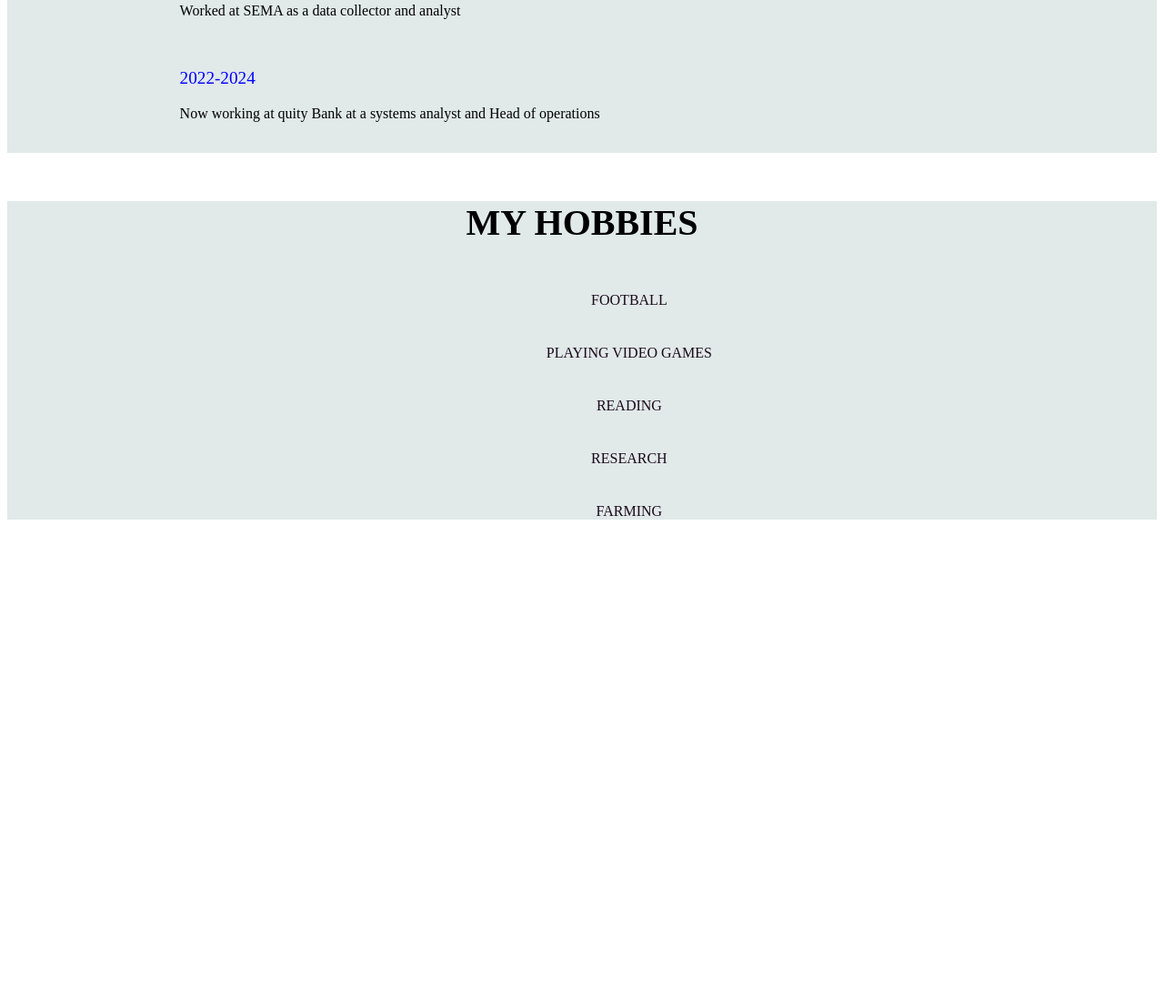
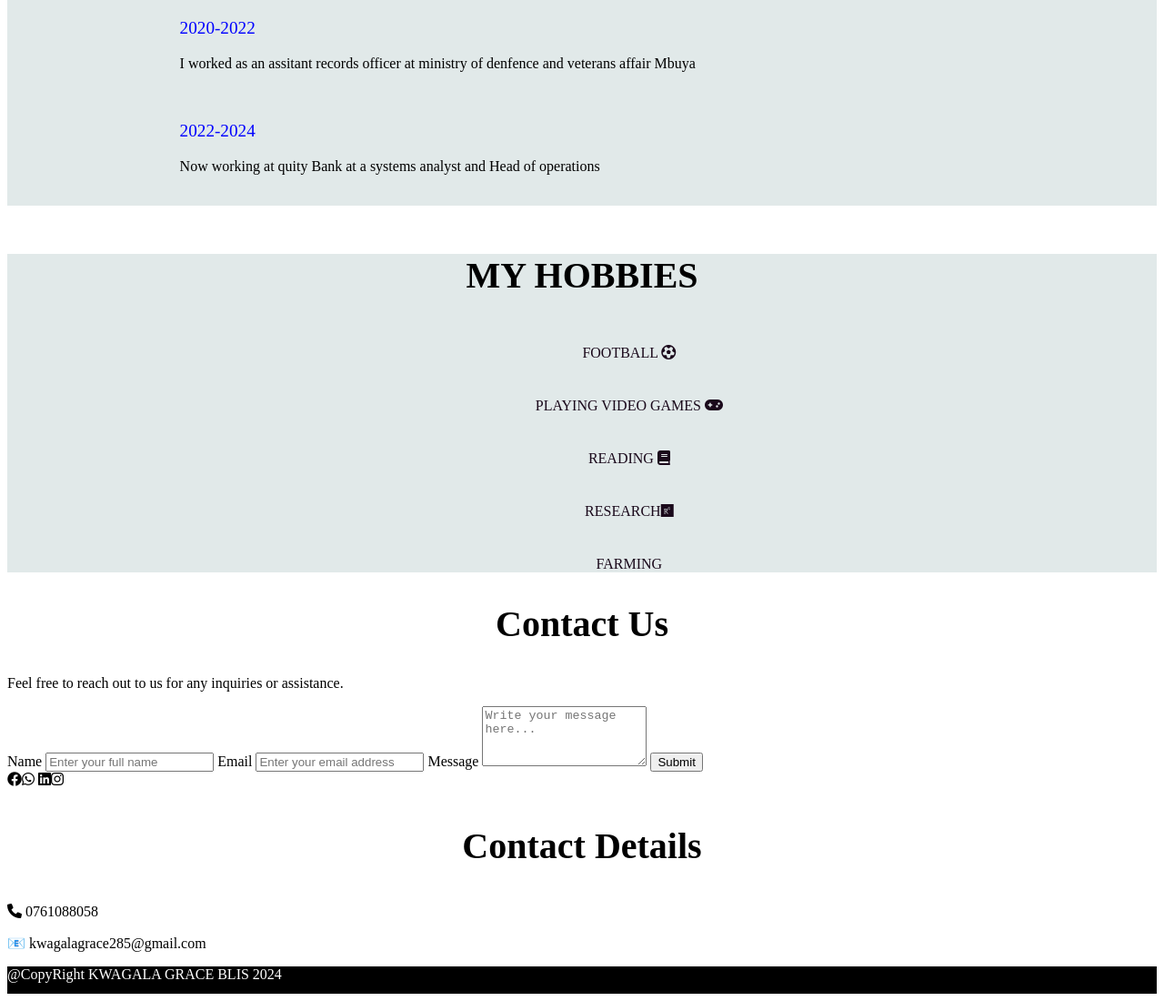
Before and after one commit to Kwagalagrace/Kwagalagrace, a plain HTML site: page index.html in a window 1280 px wide. Shown: the part 1069-2169 px from the top of the page at 91% size. Before the commit the page ends 1648 px from the top, so only its background shows below. Drawn offline with Linux system fonts and the light colour scheme.

Commit message:
Add files via upload

```diff
--- a/index.html
+++ b/index.html
@@ -4,21 +4,25 @@
     <meta charset="UTF-8">
     <meta name="viewport" content="width=device-width, initial-scale=1.0">
     <link rel="stylesheet" href="coursework.css">
-    <title>MY PERSONAL WEBSITE</title>
+    <link rel="stylesheet" href="https://cdnjs.cloudflare.com/ajax/libs/font-awesome/6.0.0-beta3/css/all.min.css" integrity="sha512-Fo3rlrZj/k7ujTnHg4CGR2D7kSs0v4LLanw2qksYuRlEzO+tcaEPQogQ0KaoGN26/zrn20ImR1DfuLWnOo7aBA==" crossorigin="anonymous" referrerpolicy="no-referrer" />
+    <title>KWAGALA GRACE's PERSONAL WEBSITE</title>
 </head>
 <body>
     <div class="section1">
-        <h1>KWAGALA GRACE Blis Student at COCIS</h1>
+        <h1>KWAGALA GRACE BLIS Student at COCIS      &nbsp;&nbsp;&nbsp;&nbsp;&nbsp;&nbsp;&nbsp;&nbsp;&nbsp;&nbsp;&nbsp;&nbsp;&nbsp;&nbsp;&nbsp;&nbsp;&nbsp;&nbsp;&nbsp;&nbsp;&nbsp;&nbsp;&nbsp;&nbsp;&nbsp;&nbsp;&nbsp;&nbsp;&nbsp;&nbsp;&nbsp;&nbsp;&nbsp;&nbsp;&nbsp;&nbsp;&nbsp;&nbsp;&nbsp;&nbsp;&nbsp;&nbsp;&nbsp;&nbsp;&nbsp;&nbsp;&nbsp;&nbsp;&nbsp;&nbsp;&nbsp;&nbsp;&nbsp;&nbsp;&nbsp;&nbsp;&nbsp;&nbsp;&nbsp;&nbsp;&nbsp;&nbsp;&nbsp;&nbsp;&nbsp;&nbsp;&nbsp;&nbsp;   &nbsp;&nbsp; <i class="fa-brands fa-facebook"></i><i class="fa-brands fa-whatsapp"></i><i class="fa-brands fa-x-twitter"></i>
+            <i class="fa-brands fa-linkedin"></i><i class="fa-brands fa-instagram" ></i></h1>
+
     <nav>
         <img src="passport.jpg">
-        <a href="#block2"><li>Schools  |</li></a>
-        <a href="#hobbies"><li>Hobbies  |</li></a>
+        <a href="#block2"><li>Schools  </li></a>
+        <a href="#hobbies"><li>Hobbies  </li></a>
         <a href="#experience"><li>Work Experience</li></a>
+
     </nav>
 </div>
 
     <section class="block2" id="block2">
-        <h2>Schools Attended</h2>
+        <h2>SCHOOLS ATTENDED</h2>
         <div class="flexbox">
             <div class="b1">
                 <p>2005</p>
@@ -42,12 +46,12 @@
             </div>
             <div class="b1">
                 <p>2019</p>
-                <p>Makerere University</p>
+                <p>Bishop Nkoyoyo ss</p>
 
             </div>
             <div class="b1">
-                <p>2024</p>
-                <p>Ndejje University</p>
+                <p>2022-2025</p>
+                <p>Makerere University</p>
 
             </div><br>
 
@@ -61,7 +65,7 @@
         <p style="color: blue; font-size: 120%; font-weight: 300;">2019</p>
         <p>Worked at unicef as IT support and matenance officer</p><br>
         <p style="color: blue; font-size: 120%; font-weight: 300;">2020-2022</p>
-        <p>Worked at SEMA as a data collector and analyst </p><br>
+        <p>I worked as an assitant records officer at ministry of denfence and veterans affair Mbuya</p><br>
         <p style="color: blue; font-size: 120%; font-weight: 300;">2022-2024</p>
         <p>Now working at quity Bank at a systems analyst and Head of operations</p>
 
@@ -70,14 +74,52 @@
     <section class="hobbies" id="hobbies">
         <h4>MY HOBBIES</h4>
     <div class="lists">
-        <li>FOOTBALL</li>
-        <li>PLAYING VIDEO GAMES</li>
-        <li>READING</li>
-        <li>RESEARCH</li>
-        <li>FARMING</li>
+        <li>FOOTBALL <i class="fa-regular fa-futbol"></i></li>
+        <li>PLAYING VIDEO GAMES <i class="fa-solid fa-gamepad"></i></li>
+        <li>READING <i class="fa-solid fa-book"></i></li>
+        <li>RESEARCH<i class="fa-brands fa-researchgate"></i></li>
+        <li>FARMING<i class="fa-solid fa-cow"></i></li>
     </div>
     </section>
 
+    <section class="contact-section">
+        <h2>Contact Us</h2>
+        <p>Feel free to reach out to us for any inquiries or assistance.</p>
 
+        <div class="contact-form">
+            <form >
+                <label for="name">Name</label>
+                <input type="text" id="name" name="name" placeholder="Enter your full name" required>
+
+                <label for="email">Email</label>
+                <input type="email" id="email" name="email" placeholder="Enter your email address" required>
+
+                <label for="message">Message</label>
+                <textarea id="message" name="message" rows="4" placeholder="Write your message here..." required></textarea>
+
+                <button>Submit</button><br>
+                <i class="fa-brands fa-facebook"></i><i class="fa-brands fa-whatsapp"></i><i class="fa-brands fa-x-twitter"></i>
+                <i class="fa-brands fa-linkedin"></i><i class="fa-brands fa-instagram"></i>
+
+            </form>
+        </div>
+    </section>
+    <div class="contact-card">
+        <h3>Contact Details</h3>
+        <p class="contact-info">
+            <span class="contact-icon"><i class="fa-solid fa-phone"></i></span>
+            <a href="tel:+256761088058">0761088058</a>
+        </p>
+        <p class="contact-info">
+            <span class="contact-icon">📧</span>
+            <a href="mailto:kwagalagrace285@gmail.com">kwagalagrace285@gmail.com</a>
+        </p>
+    </div>
+
+
+    <footer style="background-color: black; color: white; margin-bottom: 0px; height: 30px;">
+        <p>@CopyRight KWAGALA GRACE  BLIS 2024</p>
+
+    </footer>
 </body>
 </html>
```
